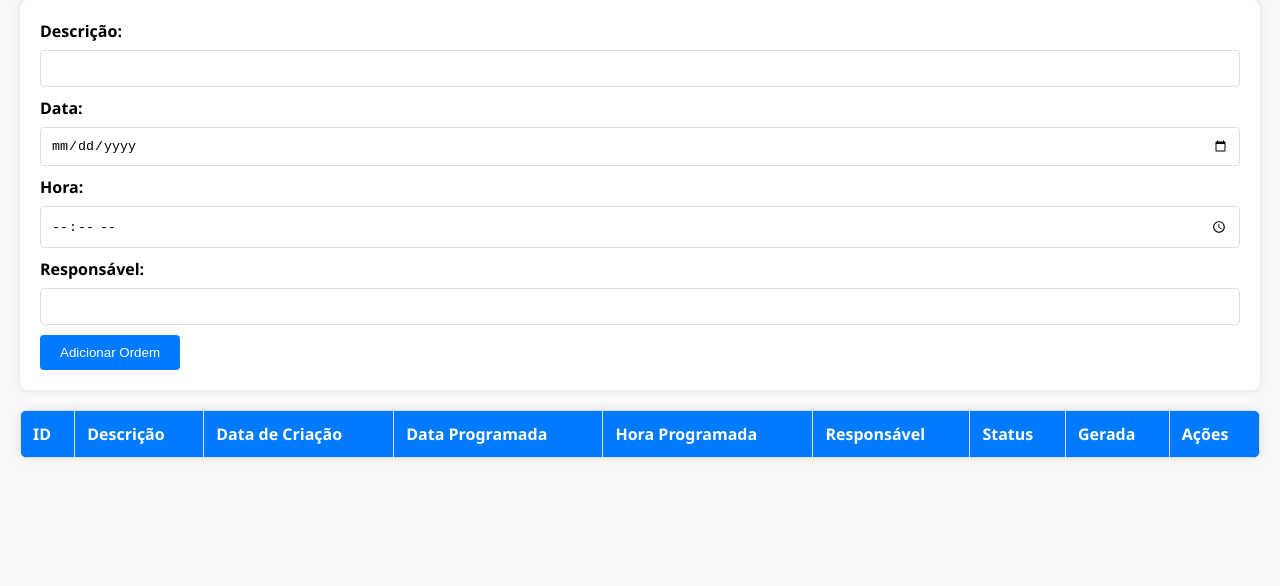
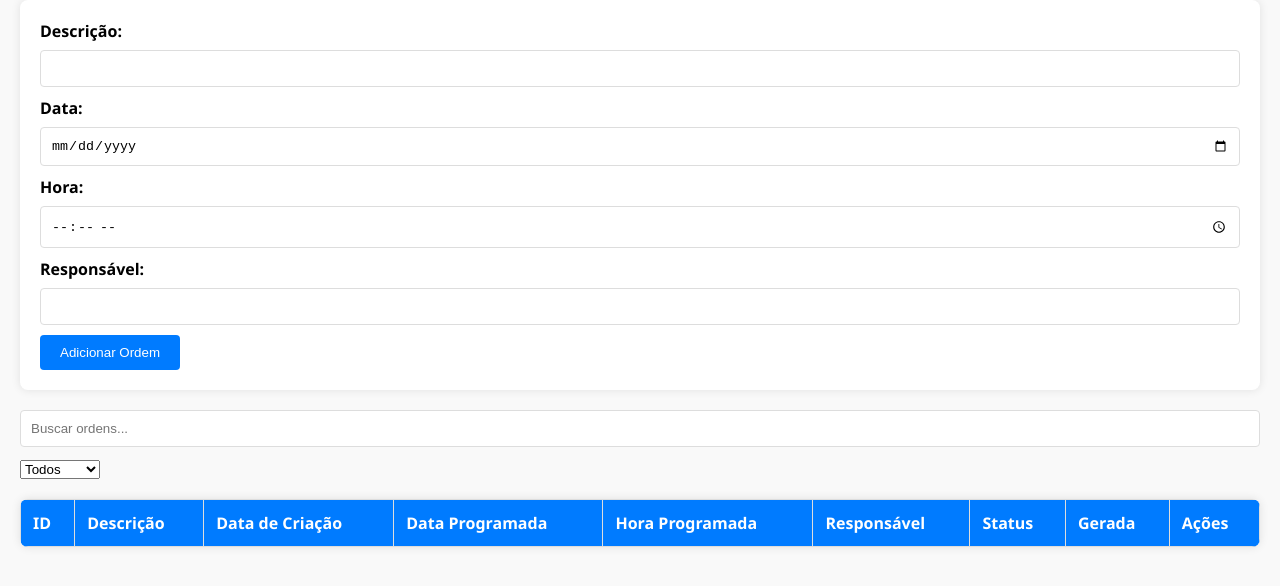
Before and after one commit to TelesGPT/TelesRep, a plain HTML site: page index.html in a window 1280 px wide. Shown: the part 106-692 px from the top of the page. Drawn offline with Linux system fonts and the light colour scheme.

Commit message:
Update index.html

```diff
--- a/index.html
+++ b/index.html
@@ -19,6 +19,15 @@
         <input type="text" id="responsavel" name="responsavel" required>
         <button type="submit">Adicionar Ordem</button>
     </form>
+    <div class="filters">
+        <input type="text" id="search" placeholder="Buscar ordens...">
+        <select id="statusFilter">
+            <option value="">Todos</option>
+            <option value="Pendente">Pendente</option>
+            <option value="Entregue">Entregue</option>
+            <option value="Gerada">Gerada</option>
+        </select>
+    </div>
     <table>
         <thead>
             <tr>
```
